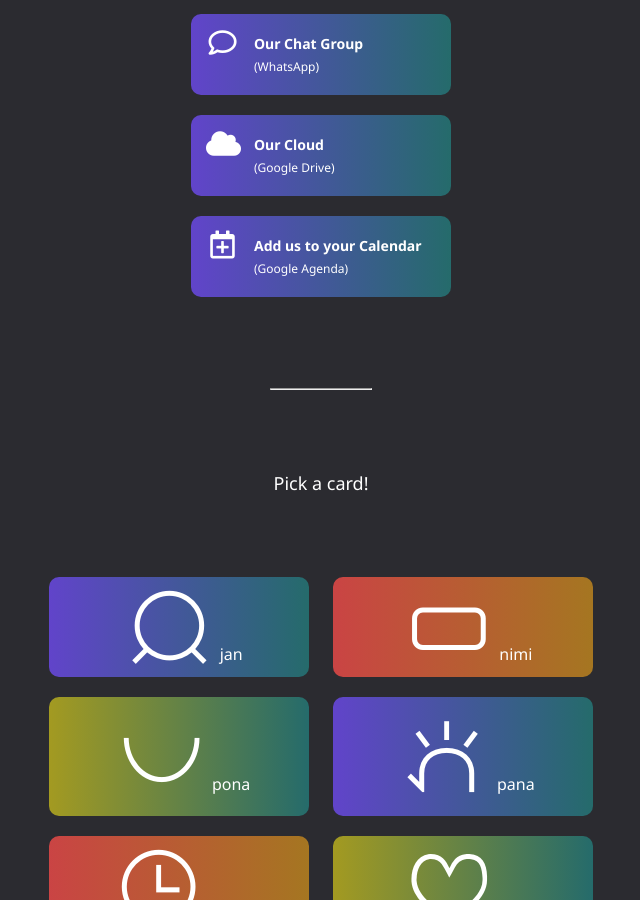
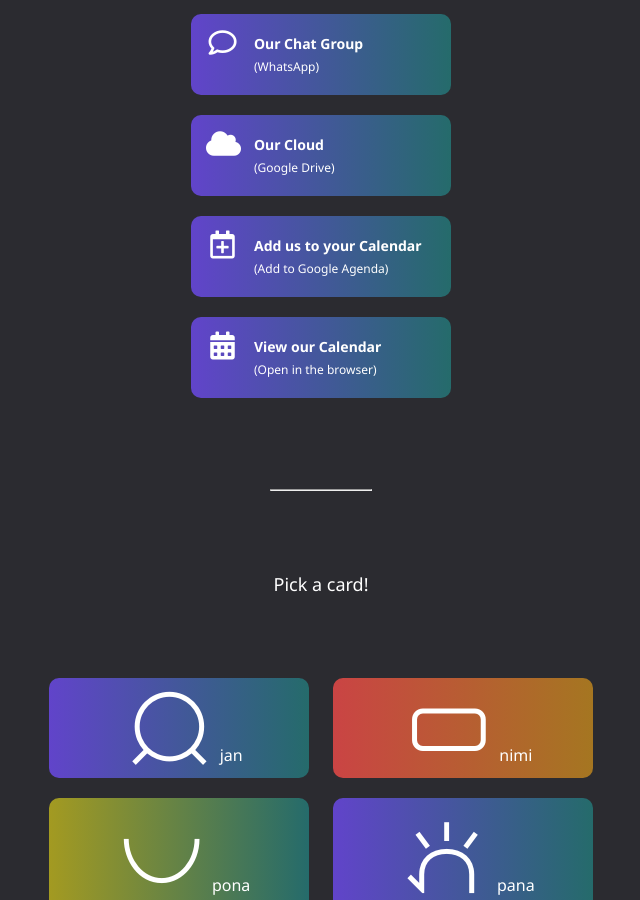
Before and after one commit to e-rotaract/e-rotaract.github.io, a Jekyll site: the page built from _pages/mini/internal.md, in a window 1280 px wide and 900 px high, scrolled down 552 px. Shown: the whole window, without its empty margins (319-959 px from the left). Built offline with Jekyll 4.4.1, drawn with Linux system fonts in a browser that asks for light colours; nearby versions of some CDN libraries.

Commit message:
Added two buttons for calendar

```diff
--- a/_pages/mini/internal.md
+++ b/_pages/mini/internal.md
@@ -96,7 +96,22 @@ permalink: "/internal"
                 <p class='title'>
                     Add us to your Calendar
                     <span>
-                        (Google Agenda)
+                        (Add to Google Agenda)
+                    </span>
+                </p>
+            </a>
+        </li>
+    </ul>
+    <ul>
+        <li class="i-s">
+            <a href="https://calendar.google.com/calendar/embed?src=rotaractbeyondfrontiers%40gmail.com" target="_blank">
+                <div class='logo'>
+                    <i class='fas fa-calendar-alt fa-2x'></i>
+                </div>
+                <p class='title'>
+                    View our Calendar
+                    <span>
+                        (Open in the browser)
                     </span>
                 </p>
             </a>
```
